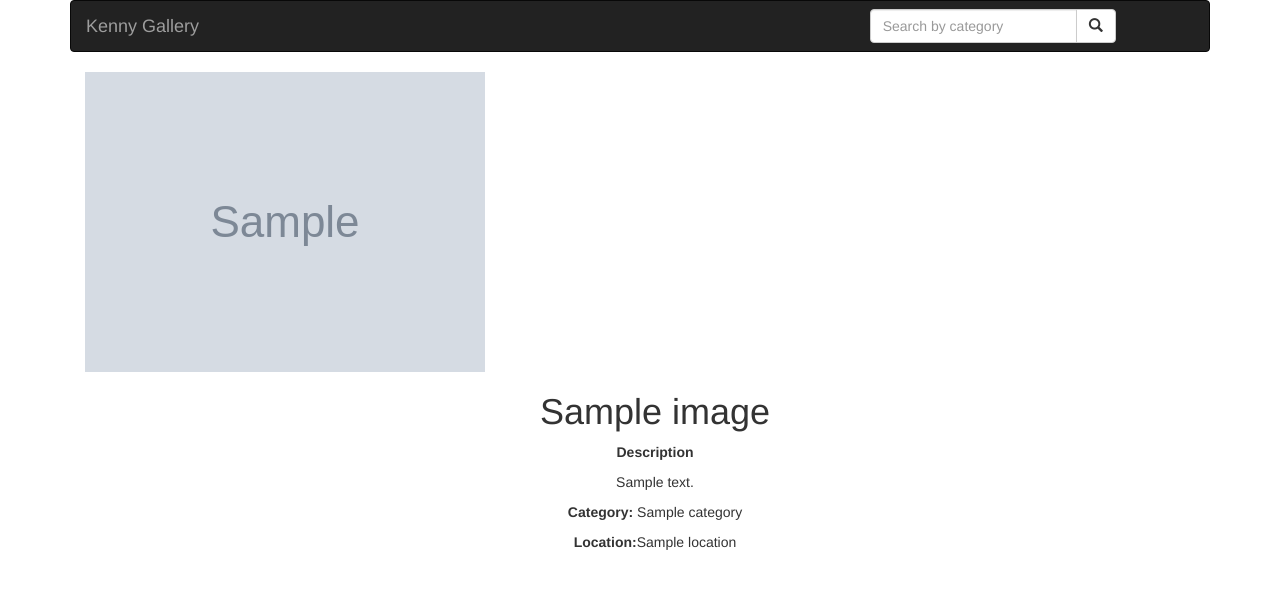
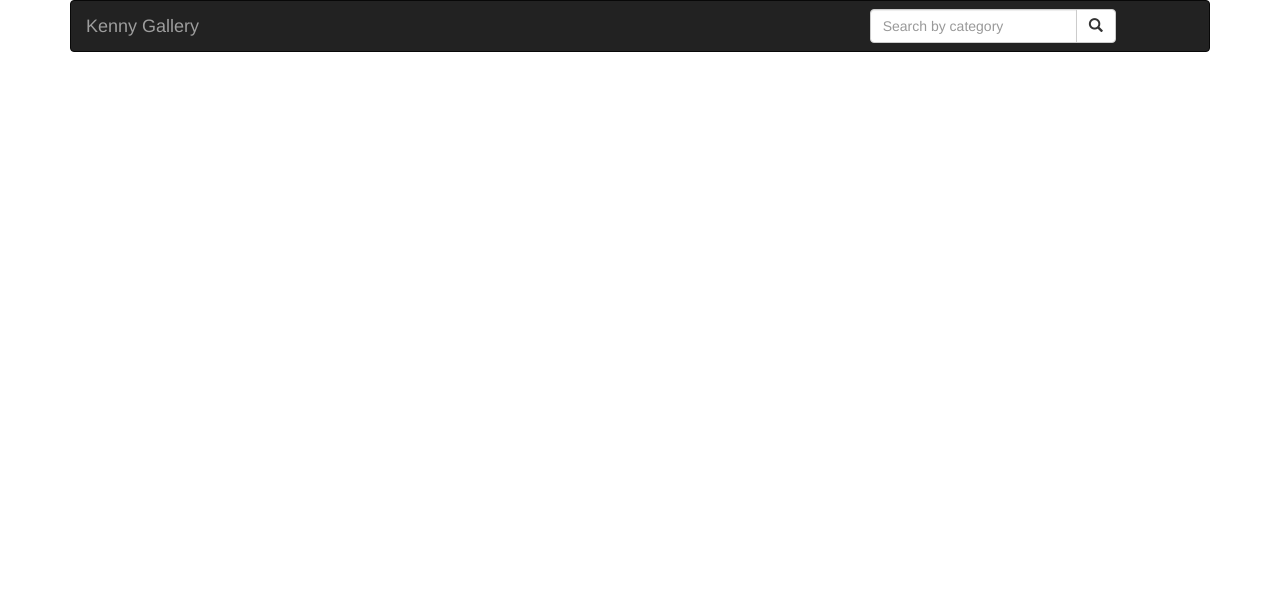
Before and after one commit to kennymaina/Galla, a Django app: template photos/templates/image.html in a window 1280 px wide. Shown: the top 589 px of the page. Run offline with Django 3.2, Linux system fonts and the light colour scheme; tables that the repository leaves empty hold one stand-in row (values such as "Sample post"); the template is opened without the code that fills it: values that come from a table or form of the project are taken from there, most other values are stand-ins (such as "Sample title", 1, 10 or a date in 2020); grey boxes marked "Sample" are stand-in pictures; some libraries are stand-ins or nearby versions.

Commit message:
modification of image.html

```diff
--- a/photos/templates/image.html
+++ b/photos/templates/image.html
@@ -2,7 +2,7 @@
 
 {% block content %}
 
- <div class="container">
+ <!-- <div class="container">
    <body>
 
      <div class="row text-center">
@@ -25,6 +25,6 @@
        <p class="text-center"> <strong>Location:</strong>{{image.location.name}}</p>
    </div>
 </body>
- </div>
+ </div> -->
 
  {% endblock %}
--- a/photos/templates/index.html
+++ b/photos/templates/index.html
@@ -47,7 +47,7 @@
 
 
       {% endfor %}
-      <!-- <script>
+      <script>
 
         const copyLink = function(str) {
           const el = document.createElement('textarea');
@@ -57,7 +57,7 @@
           document.execCommand('copy');
           document.body.removeChild(el);
         };
-      </script> -->
+      </script>
 
 
 {% endblock %}
```
